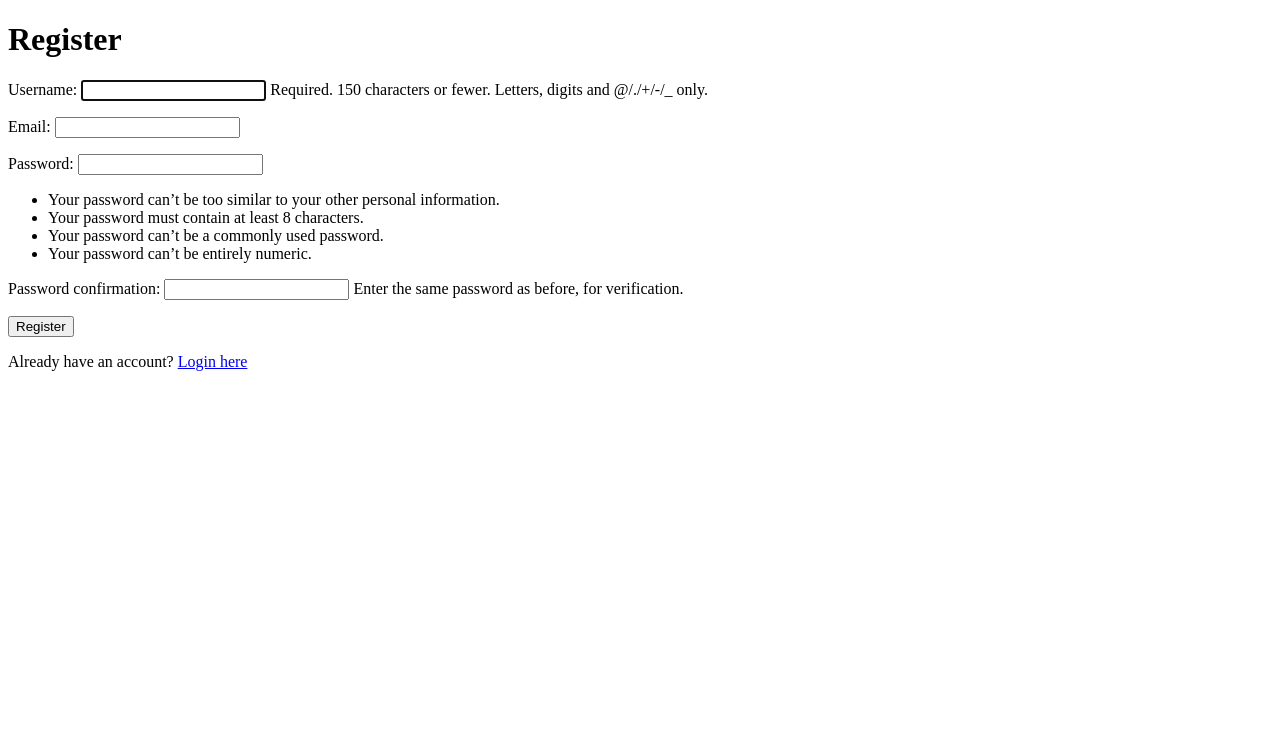
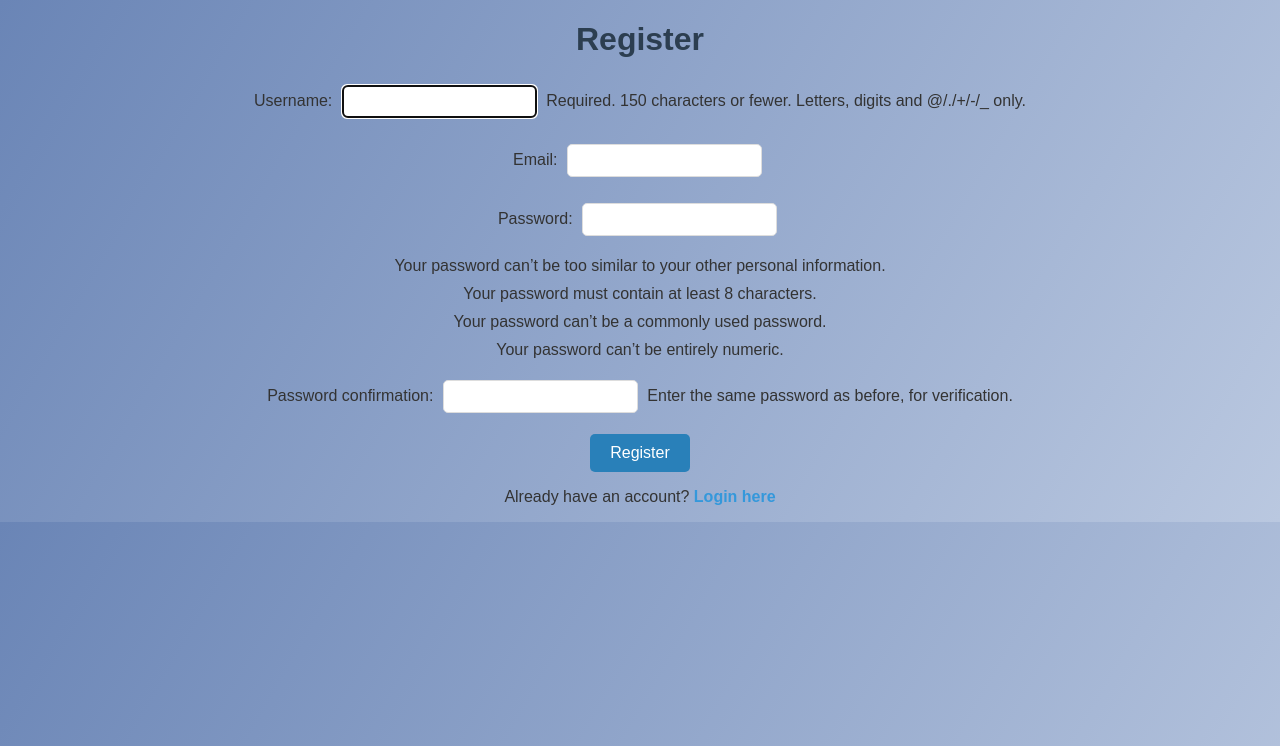
Before and after one commit to ethancw24/Databases, a Django app: page /register/ in a window 1280 px wide. Shown: the top 746 px of the page. Run offline with Django 4.2, Linux system fonts and the light colour scheme.

Commit message:
Added styling
Added some basic css styling to the pages in static/css/style.css

```diff
--- /dev/null
+++ b/quiz/static/css/style.css
@@ -0,0 +1,85 @@
+/* General Styles */
+body {
+    font-family: 'Arial', sans-serif;
+    background: linear-gradient(120deg, #6a85b6, #bac8e0);
+    color: #333;
+    text-align: center;
+    margin: 0;
+    padding: 0;
+}
+
+h1, h2, h3 {
+    color: #2c3e50;
+}
+
+/* Links */
+a {
+    color: #3498db;
+    text-decoration: none;
+    font-weight: bold;
+}
+
+a:hover {
+    text-decoration: underline;
+}
+
+/* Buttons */
+button {
+    background-color: #2980b9;
+    color: white;
+    padding: 10px 20px;
+    border: none;
+    border-radius: 5px;
+    cursor: pointer;
+    font-size: 16px;
+}
+
+button:hover {
+    background-color: #1f6690;
+}
+
+/* Forms */
+input, select {
+    padding: 8px;
+    border: 1px solid #ddd;
+    border-radius: 5px;
+    margin: 5px;
+}
+
+/* Containers */
+.container {
+    width: 80%;
+    margin: auto;
+    padding: 20px;
+    background: white;
+    box-shadow: 0px 4px 8px rgba(0, 0, 0, 0.1);
+    border-radius: 10px;
+    margin-top: 20px;
+}
+
+/* Navigation */
+.navbar {
+    background: #2980b9;
+    padding: 10px;
+    color: white;
+}
+
+.navbar a {
+    color: white;
+    padding: 10px 15px;
+    display: inline-block;
+}
+
+.navbar a:hover {
+    background: rgba(255, 255, 255, 0.2);
+}
+
+/* Lists */
+ul {
+    list-style: none;
+    padding: 0;
+}
+
+li {
+    margin: 10px 0;
+}
--- a/quiz/templates/quiz/answer.html
+++ b/quiz/templates/quiz/answer.html
@@ -0,0 +1 @@
+{% load static %}
--- a/quiz/templates/quiz/home.html
+++ b/quiz/templates/quiz/home.html
@@ -3,6 +3,7 @@
 <html>
 <head>
     <title>Quiz Home</title>
+    <link rel="stylesheet" type="text/css" href="{% static 'css/style.css' %}">
 </head>
 <body>
     <h1>Welcome to the Quiz App</h1>
--- a/quiz/templates/quiz/login.html
+++ b/quiz/templates/quiz/login.html
@@ -1,9 +1,11 @@
 <!-- quiz/templates/quiz/login.html -->
+{% load static %}
 <!DOCTYPE html>
 <html lang="en">
 <head>
     <meta charset="UTF-8">
     <title>Login</title>
+    <link rel="stylesheet" type="text/css" href="{% static 'css/style.css' %}">
 </head>
 <body>
     <h1>Login</h1>
--- a/quiz/templates/quiz/quiz.html
+++ b/quiz/templates/quiz/quiz.html
@@ -1,9 +1,11 @@
 <!-- quiz/templates/quiz/quiz.html -->
+{% load static %}
 <!DOCTYPE html>
 <html lang="en">
 <head>
     <meta charset="UTF-8">
     <title>Quiz</title>
+    <link rel="stylesheet" type="text/css" href="{% static 'css/style.css' %}">
 </head>
 <body>
     <h1>Quiz Time!</h1>
--- a/quiz/templates/quiz/register.html
+++ b/quiz/templates/quiz/register.html
@@ -1,9 +1,11 @@
 <!-- quiz/templates/quiz/register.html -->
+ {% load static %}
 <!DOCTYPE html>
 <html lang="en">
 <head>
     <meta charset="UTF-8">
     <title>Register</title>
+    <link rel="stylesheet" type="text/css" href="{% static 'css/style.css' %}">
 </head>
 <body>
     <h1>Register</h1>
--- a/quiz/templates/quiz/result.html
+++ b/quiz/templates/quiz/result.html
@@ -1,7 +1,9 @@
+{% load static %}
 <!DOCTYPE html>
 <html>
 <head>
     <title>Quiz Results</title>
+    <link rel="stylesheet" type="text/css" href="{% static 'css/style.css' %}">
 </head>
 <body>
     <h1>Quiz Results</h1>
```
Also changed, not shown: db.sqlite3.
